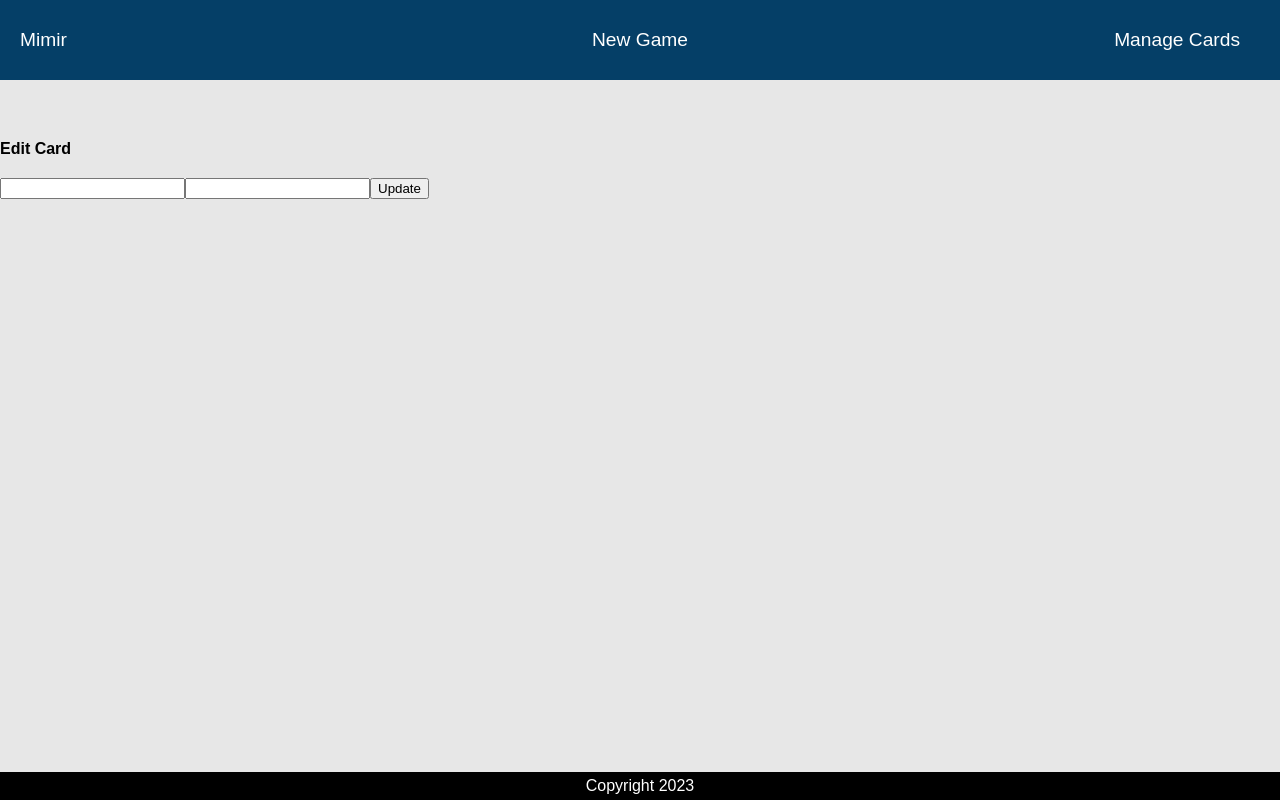
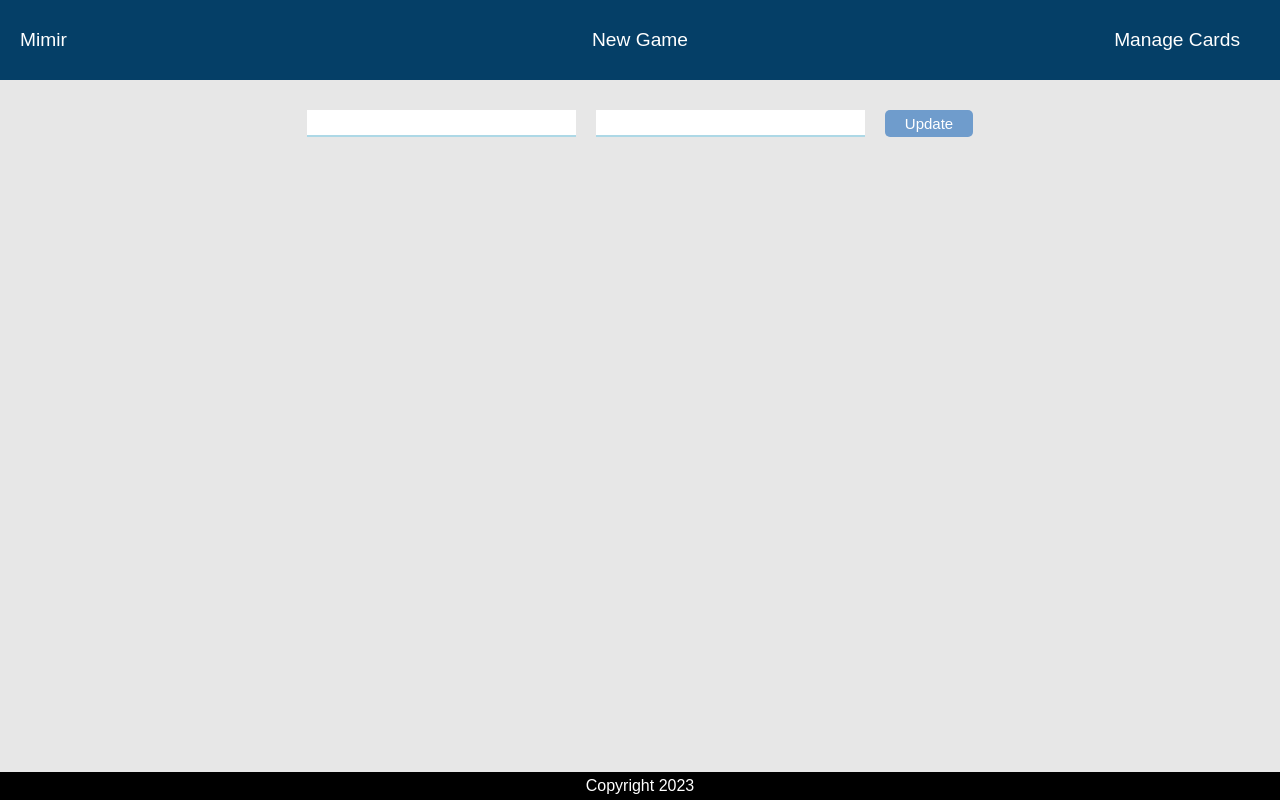
Before and after one commit to munterfi/mimir, a React (Vite) app: page /cards/1 in a window 1280 px wide. Built offline with nearby package versions, Linux system fonts and the light colour scheme.

Commit message:
style components

```diff
--- a/src/components/cards/CardEdit.tsx
+++ b/src/components/cards/CardEdit.tsx
@@ -1,27 +1,27 @@
 import { useContext } from 'react'
 import { useParams } from 'react-router-dom'
-import styled from 'styled-components'
 import { AppContext } from '../../store/context'
 import { CardEditor } from './CardEditor'
+import styled from "styled-components";
 
 export const CardEdit = () => {
   const { id } = useParams<{ id: string }>()
   const { cards } = useContext(AppContext)
   const card = cards.find(c => c.id === id)
   return (
-    <div>
-      <Heading>Edit Card</Heading>
+    <EditContainer>
       <CardEditor
         id={card?.id ?? ''}
         front={card?.front ?? ''}
         back={card?.back ?? ''}
         type="update"
       />
-    </div>
+    </EditContainer>
   )
 }
 
-const Heading = styled.div`
-  margin: 40px 0 20px 0;
-  font-weight: 600;
+const EditContainer = styled.div`
+  display: flex;
+  flex-direction: column;
+  align-items: center;
 `
--- a/src/components/cards/CardEditor.tsx
+++ b/src/components/cards/CardEditor.tsx
@@ -3,6 +3,8 @@ import {addCard, fetchCards, updateCard} from '../../api/cards'
 import {Card} from '../../models/Card'
 import {AppContext} from '../../store/context'
 import {useNavigate} from "react-router-dom";
+import {CustomButton} from "../game/Button.style.ts";
+import {TextInput} from "../game/Input.styles.ts";
 
 interface Props {
     id: string
@@ -45,9 +47,9 @@ export const CardEditor = ({id, front, back, type}: Props) => {
 
     return (
         <div>
-            <input value={inputFront} onChange={handleInputFront} type="text"/>
-            <input value={inputBack} onChange={handleInputBack} type="text"/>
-            <button onClick={handleButtonClick}>{isAdd ? 'Add' : 'Update'}</button>
+            <TextInput value={inputFront} onChange={handleInputFront} type="text"/>
+            <TextInput value={inputBack} onChange={handleInputBack} type="text"/>
+            <CustomButton onClick={handleButtonClick}>{isAdd ? 'Add' : 'Update'}</CustomButton>
             <div>{warning}</div>
         </div>
     )
--- a/src/components/cards/CardEntry.tsx
+++ b/src/components/cards/CardEntry.tsx
@@ -4,6 +4,7 @@ import { styled } from "styled-components";
 import { deleteCard } from "../../api/cards";
 import { Card } from "../../models/Card";
 import { AppContext } from "../../store/context";
+import {CustomButton} from "../game/Button.style.ts";
 
 interface Props {
     card: Card;
@@ -23,16 +24,21 @@ export const CardEntry = ({ card }: Props) => {
 
     return (
         <Row>
-            <div>{card.front}</div>
-            <div>{card.back}</div>
-            <button onClick={handleEdit}>{"Edit"}</button>
-            <button onClick={handleDelete}>{"Delete"}</button>
+            <Text>{card.front}</Text>
+            <Text>{card.back}</Text>
+            <CustomButton onClick={handleEdit}>{"Edit"}</CustomButton>
+            <CustomButton onClick={handleDelete}>{"Delete"}</CustomButton>
         </Row>
     );
 };
 
 const Row = styled.div`
-  display: flex;
+  display: grid;
+  grid-template-columns: 3fr 3fr 1fr 1fr;
   flex-direction: row;
   gap: 10px;
 `;
+
+const Text = styled.div`
+    align-self: center;
+`
--- a/src/components/cards/CardList.tsx
+++ b/src/components/cards/CardList.tsx
@@ -18,8 +18,7 @@ export const CardList = () => {
     }, [dispatch])
 
     return (
-        <div>
-            <Heading>Add Card</Heading>
+        <CardListContainer>
             <CardEditor id="" back="" front="" type="add" />
             <List>
                 {cards.map(card => (
@@ -27,7 +26,7 @@ export const CardList = () => {
                 ))}
                 <Outlet />
             </List>
-        </div>
+        </CardListContainer>
     )
 }
 
@@ -35,9 +34,11 @@ const List = styled.div`
   display: flex;
   flex-direction: column;
   gap: 10px;
+  margin: 40px 40px;
 `
 
-const Heading = styled.div`
-  margin: 40px 0 20px 0;
-  font-weight: 600;
+const CardListContainer = styled.div`
+  display: flex;
+  flex-direction: column;
+  align-items: center;
 `
--- a/src/components/game/ActiveGame.tsx
+++ b/src/components/game/ActiveGame.tsx
@@ -4,6 +4,7 @@ import {DeleteGameButton} from './DeleteGameButton'
 import {setAnswer} from '../../api/game'
 import {CustomButton} from "./Button.style.ts";
 import styled from "styled-components";
+import {TextInput} from "./Input.styles.ts";
 
 export const ActiveGame = () => {
     const {game, dispatch} = useContext(AppContext)
@@ -34,7 +35,7 @@ export const ActiveGame = () => {
             <GameCardContent>
                 <Card>{cardFront}</Card>
                <div>
-                   <Input value={input} onChange={handleInputChange} type="text"/>
+                   <TextInput value={input} onChange={handleInputChange} type="text"/>
                    <CustomButton onClick={handleSubmitButton}>Submit</CustomButton>
                </div>
             </GameCardContent>
@@ -42,12 +43,6 @@ export const ActiveGame = () => {
     )
 }
 
-const Input = styled.input`
-  border: none;
-  border-bottom: 2px solid lightblue;
-  font-size: 20px;
-  margin: 10px;
-`
 
 const Card = styled.div`
   font-family: sans-serif;
--- a/src/components/game/Input.styles.ts
+++ b/src/components/game/Input.styles.ts
@@ -0,0 +1,8 @@
+import styled from "styled-components";
+
+export const TextInput = styled.input`
+  border: none;
+  border-bottom: 2px solid lightblue;
+  font-size: 20px;
+  margin: 10px;
+`
```
